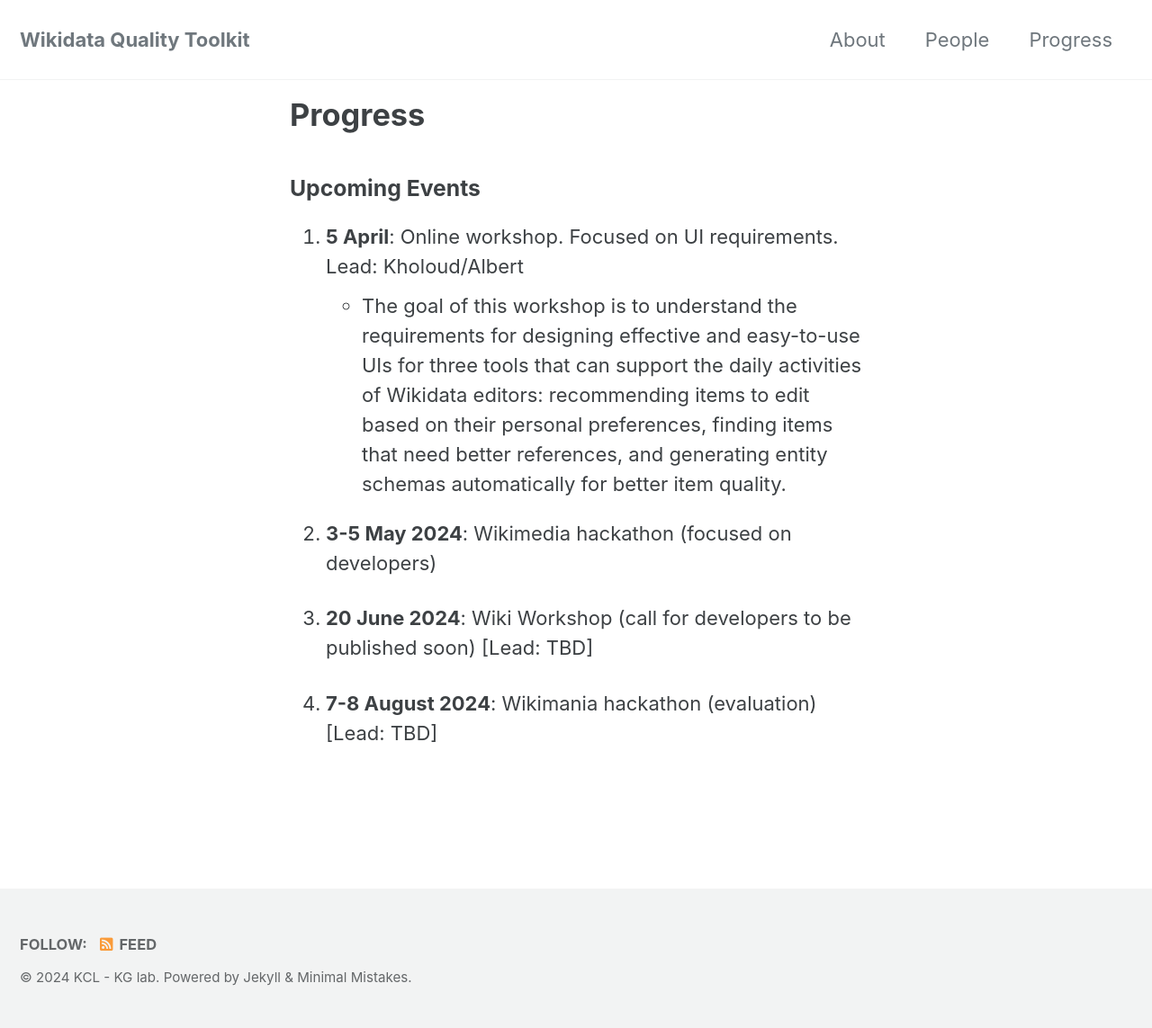
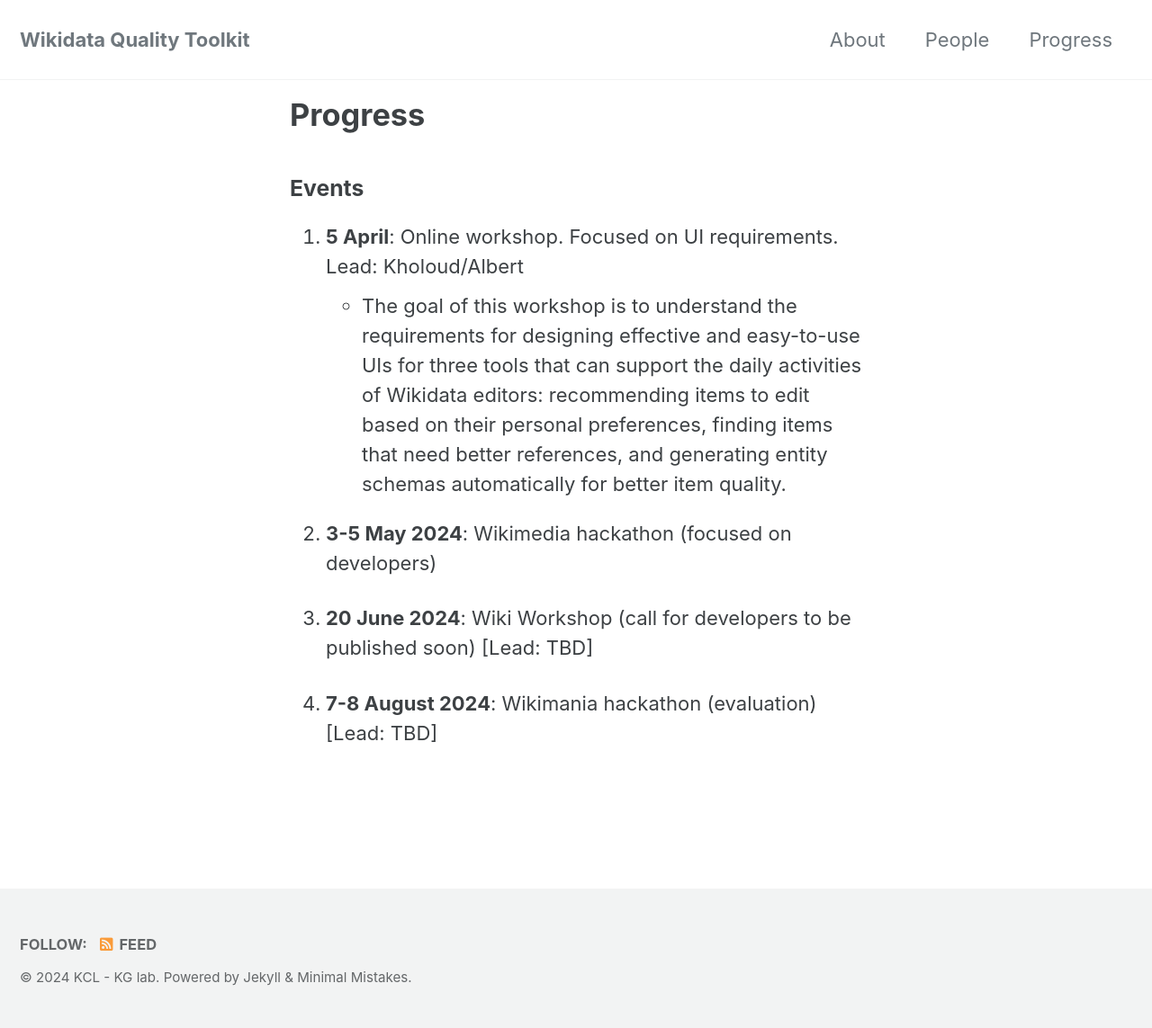
Before and after one commit to WikiQT/WikiQT.github.io, a Jekyll site: the page built from _pages/event.md, in a window 1280 px wide. Shown: the whole page at 90% size. Built offline with Jekyll 4.4.1, drawn with Linux system fonts in a browser that asks for light colours; cached includes are drawn as plain includes.

Commit message:
Update event.md

```diff
--- a/_pages/event.md
+++ b/_pages/event.md
@@ -4,13 +4,13 @@ title: Progress
 permalink: /progress/
 ---
 
-### Upcoming Events
+### Events
 
 1. **5 April**: Online workshop. Focused on UI requirements. Lead: Kholoud/Albert
    - The goal of this workshop is to understand the requirements for designing effective and easy-to-use UIs for three tools that can support the daily activities of Wikidata editors: recommending items to edit based on their personal preferences, finding items that need better references, and generating entity schemas automatically for better item quality.
 
 2. **3-5 May 2024**: Wikimedia hackathon (focused on developers)
 
-3. **20 June 2024**: Wiki Workshop (call for developers to be published soon) [Lead: TBD]
+4. **20 June 2024**: Wiki Workshop (call for developers to be published soon) [Lead: TBD]
 
-4. **7-8 August 2024**: Wikimania hackathon (evaluation) [Lead: TBD]
+5. **7-8 August 2024**: Wikimania hackathon (evaluation) [Lead: TBD]
```
